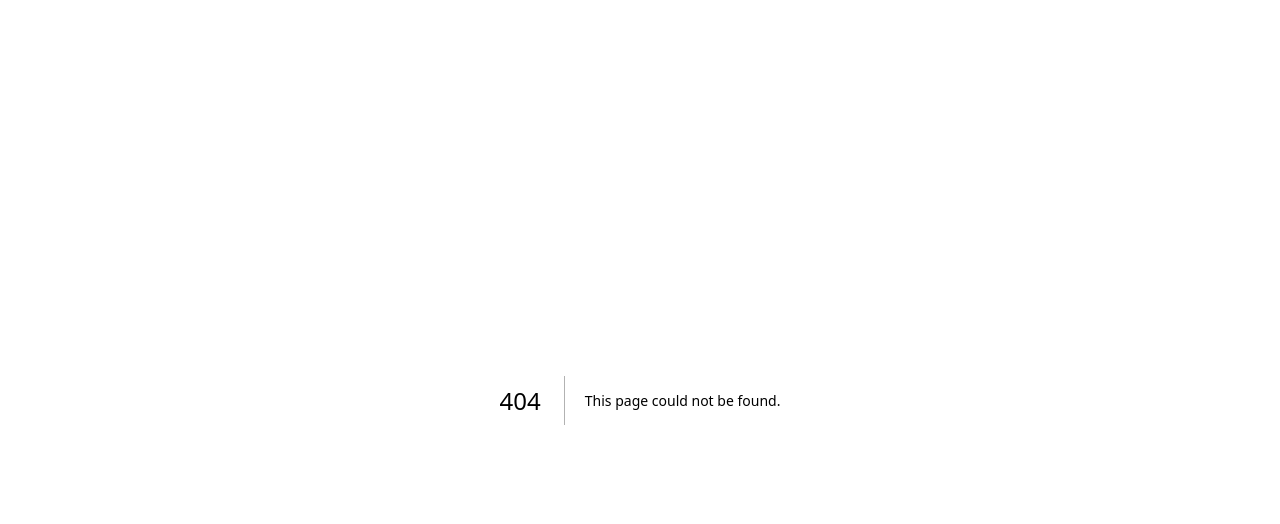
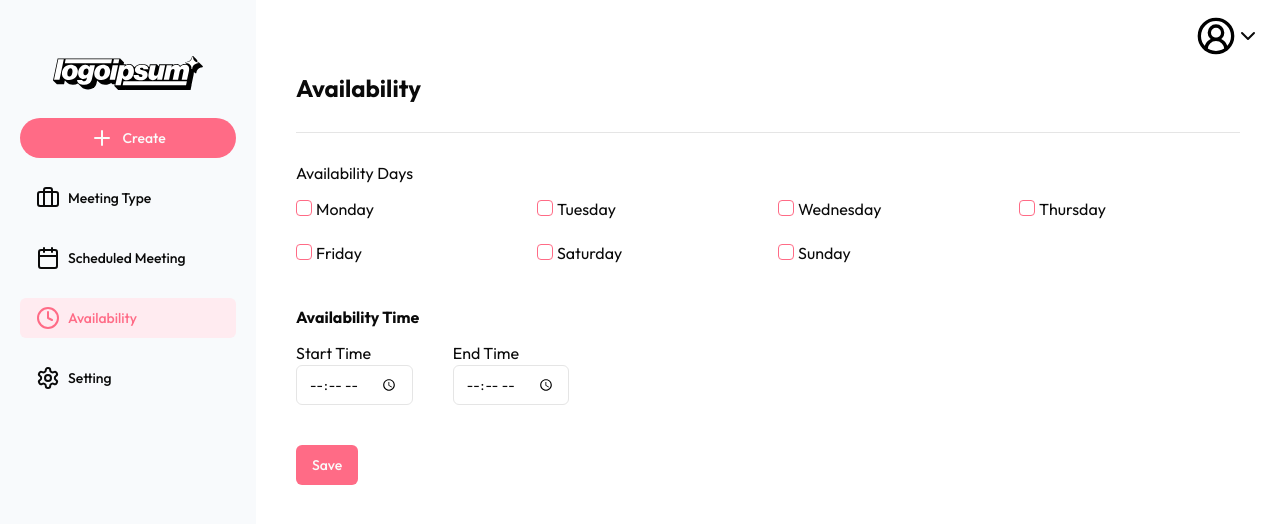
Before and after one commit to itsarasib/appiontment-app, a Next.js app: page /dashboard/availability in a window 1280 px wide. Before the commit this address had no page. Shown: the top 524 px of the page. Built offline with nearby package versions, Linux system fonts and the light colour scheme; no server answers.

Commit message:
feat: setup availability db

```diff
--- /dev/null
+++ b/app/(routes)/dashboard/availability/page.tsx
@@ -0,0 +1,85 @@
+"use client";
+import DaysList from "@/app/_utils/DaysList";
+import React, { useState } from "react";
+import { Checkbox } from "@/components/ui/checkbox";
+import { Input } from "@/components/ui/input";
+import { Button } from "@/components/ui/button";
+import { collection, doc, getFirestore, updateDoc } from "firebase/firestore";
+import { app } from "@/config/FirebaseConfig";
+import { useKindeBrowserClient } from "@kinde-oss/kinde-auth-nextjs";
+import { toast } from "sonner";
+
+const Availability = () => {
+  const [dayAvailable, setDayAvailable] = useState([]);
+  const [startTime, setStartTime] = useState<string | undefined>(undefined);
+  const [endTime, setEndTime] = useState<string | undefined>(undefined);
+  const { user } = useKindeBrowserClient();
+  const db = getFirestore(app);
+
+  const onHandleChange = (day: string, value: boolean) => {
+    setDayAvailable({
+      ...dayAvailable,
+      [day]: value,
+    });
+    console.log(dayAvailable);
+  };
+
+  const handleSave = async () => {
+    console.log(dayAvailable, startTime, endTime);
+    if (!user?.email) {
+      toast.error("User email is required to create an event");
+      return;
+    }
+    const docRef = doc(db, "Business", user?.email);
+    await updateDoc(docRef, {
+      dayAvailable: dayAvailable,
+      startTime: startTime,
+      endTime: endTime,
+    }).then(() => {
+      toast("Setup Availability successfully!");
+    });
+  };
+
+  return (
+    <div className="p-10">
+      <h2 className="font-bold text-2xl">Availability</h2>
+      <hr className="my-7" />
+      <div>
+        <h2>Availability Days</h2>
+        <div className="grid grid-cols-2 md:grid-cols-4 gap-5 my-3">
+          {DaysList.map((item, index) => (
+            <div key={index}>
+              <h2>
+                <Checkbox
+                  className="mr-1"
+                  onCheckedChange={(e) =>
+                    onHandleChange(item.day, e as unknown as boolean)
+                  }
+                />
+                {item.day}
+              </h2>
+            </div>
+          ))}
+        </div>
+      </div>
+      <div>
+        <h2 className="font-bold mt-10">Availability Time</h2>
+        <div className="flex gap-10">
+          <div className="mt-3">
+            <h2>Start Time</h2>
+            <Input type="time" onChange={(e) => setStartTime(e.target.value)} />
+          </div>
+          <div className="mt-3">
+            <h2>End Time</h2>
+            <Input type="time" onChange={(e) => setEndTime(e.target.value)} />
+          </div>
+        </div>
+      </div>
+      <Button className="mt-10" onClick={handleSave}>
+        Save
+      </Button>
+    </div>
+  );
+};
+
+export default Availability;
--- /dev/null
+++ b/app/_utils/DaysList.tsx
@@ -0,0 +1,23 @@
+export default [
+  {
+    day: "Monday",
+  },
+  {
+    day: "Tuesday",
+  },
+  {
+    day: "Wednesday",
+  },
+  {
+    day: "Thursday",
+  },
+  {
+    day: "Friday",
+  },
+  {
+    day: "Saturday",
+  },
+  {
+    day: "Sunday",
+  },
+];
--- /dev/null
+++ b/components/ui/checkbox.tsx
@@ -0,0 +1,30 @@
+"use client"
+
+import * as React from "react"
+import * as CheckboxPrimitive from "@radix-ui/react-checkbox"
+import { Check } from "lucide-react"
+
+import { cn } from "@/lib/utils"
+
+const Checkbox = React.forwardRef<
+  React.ElementRef<typeof CheckboxPrimitive.Root>,
+  React.ComponentPropsWithoutRef<typeof CheckboxPrimitive.Root>
+>(({ className, ...props }, ref) => (
+  <CheckboxPrimitive.Root
+    ref={ref}
+    className={cn(
+      "peer h-4 w-4 shrink-0 rounded-sm border border-primary ring-offset-background focus-visible:outline-none focus-visible:ring-2 focus-visible:ring-ring focus-visible:ring-offset-2 disabled:cursor-not-allowed disabled:opacity-50 data-[state=checked]:bg-primary data-[state=checked]:text-primary-foreground",
+      className
+    )}
+    {...props}
+  >
+    <CheckboxPrimitive.Indicator
+      className={cn("flex items-center justify-center text-current")}
+    >
+      <Check className="h-4 w-4" />
+    </CheckboxPrimitive.Indicator>
+  </CheckboxPrimitive.Root>
+))
+Checkbox.displayName = CheckboxPrimitive.Root.displayName
+
+export { Checkbox }
--- a/package.json
+++ b/package.json
@@ -10,6 +10,7 @@
   },
   "dependencies": {
     "@kinde-oss/kinde-auth-nextjs": "^2.2.4",
+    "@radix-ui/react-checkbox": "^1.1.1",
     "@radix-ui/react-dropdown-menu": "^2.0.6",
     "@radix-ui/react-slot": "^1.0.2",
     "class-variance-authority": "^0.7.0",
```
Also changed, not shown: 1 other file (tests, documents, lock files or other folders).
